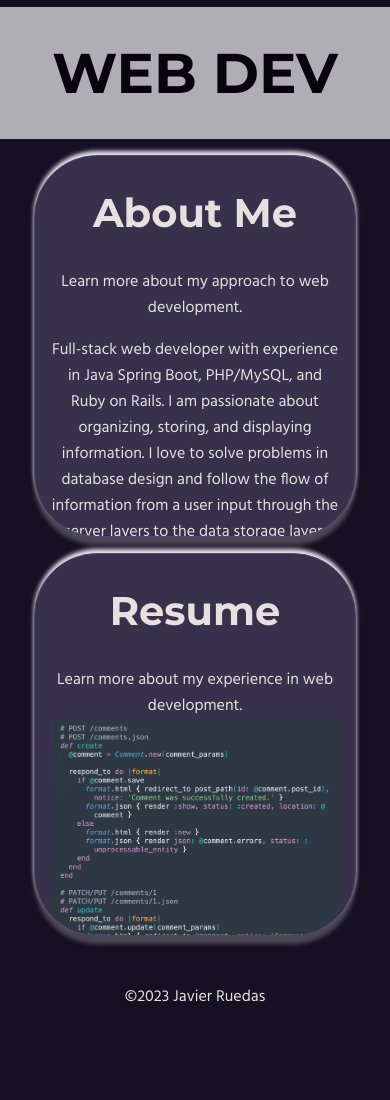
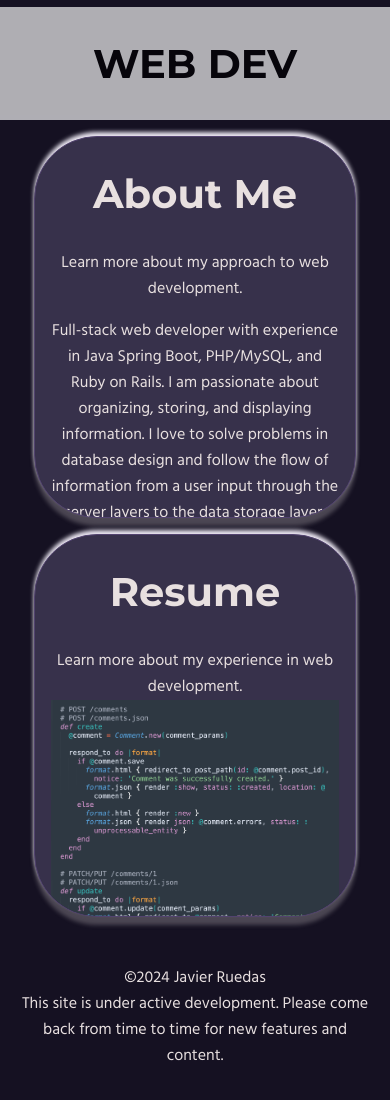
Before and after one commit to jruedas1/personal_site, a plain HTML site: page webdev.html in a window 390 px wide. Shown: the part 140-1240 px from the top of the page. Before the commit the page ends 1198 px from the top, so only its background shows below. Drawn offline with Linux system fonts and the light colour scheme.

Commit message:
adjust css for mobile

```diff
--- a/css/anthro-projects.css
+++ b/css/anthro-projects.css
@@ -1,3 +1,9 @@
 .sub-topic {
     flex-basis: calc((100%/2) - 3rem);
 }
+
+@media screen and (max-width: 600px){
+    .sub-topic {
+        flex-basis: calc(100% - 2rem);
+    }
+}
--- a/css/site.css
+++ b/css/site.css
@@ -181,6 +181,10 @@ footer {
 }
 
 @media screen and (max-width: 600px){
+    header h1 {
+        font-size: 2.5rem;
+    }
+
     .topic, .sub-topic {
         flex-basis: calc(100% - 2rem);
     }
--- a/webdev.html
+++ b/webdev.html
@@ -35,7 +35,10 @@
             <img src="img/ruby-on-rails-controller.png" alt="snippet of code from a Ruby on Rails controller">
         </div>
     </main>
-    <footer><p>&copy;2023 Javier Ruedas</p></footer>
+    <footer>
+        <p>&copy;2024 Javier Ruedas</p>
+        <p>This site is under active development. Please come back from time to time for new features and content.</p>
+    </footer>
 </div>
 <script src="js/main.js"></script>
 <script src="js/webDev.js"></script>
```
Also changed, not shown: anthro-projects.html (+1 -1 lines), anthro.html (+4 -1 lines), info-projects.html (+1 -1 lines), info-studies.html (+4 -1 lines).
